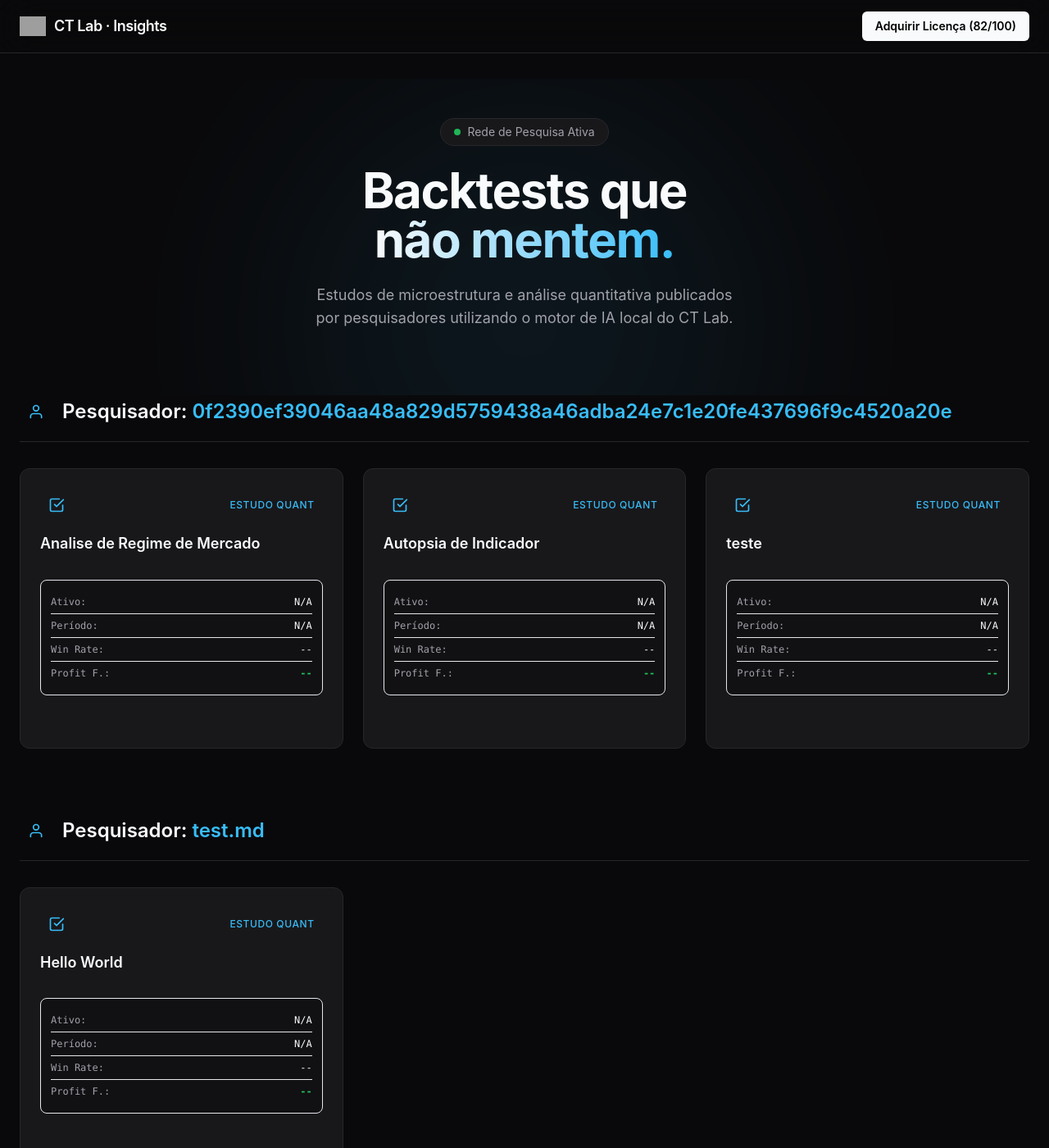
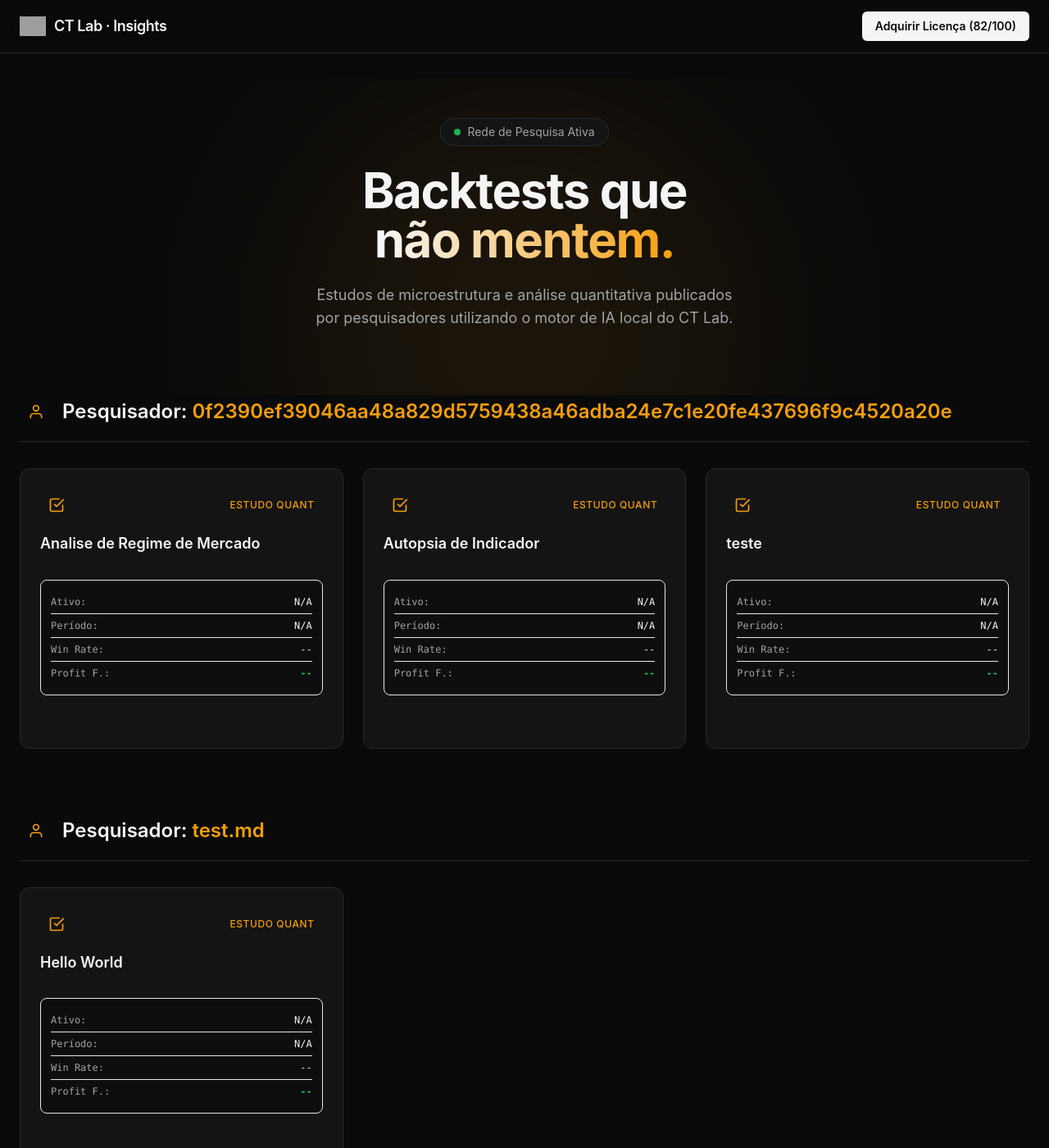
Before and after one commit to verida-trade/insights, a Jekyll site: the page built from index.html, in a window 1280 px wide and 1400 px high. Shown: the whole window at 82% size. Built offline with Jekyll 4.4.1, drawn with Linux system fonts in a browser that asks for light colours; nearby versions of some CDN libraries; grey boxes are pictures that could not be loaded.

Commit message:
Update index.html

```diff
--- a/index.html
+++ b/index.html
@@ -14,18 +14,21 @@
 
   <style>
     :root {
-      /* Mapeamento exato das variáveis do verida.trade */
-      --color-bg: #09090b; /* Fundo escuro */
-      --color-bg-elevated: #18181b; /* Fundo dos cards */
-      --color-bg-card: #27272a; /* Fundo hover */
-      --color-border: #27272a; /* Bordas e divisores */
-      --color-text: #f8fafc; /* Texto principal */
-      --color-text-muted: #a1a1aa; /* Texto secundário */
-      --color-text-dim: #71717a; /* Texto terciário */
-      --color-accent: #38bdf8; /* Azul marca */
-      --color-positive: #22c55e; /* Verde ganho */
-      --color-negative: #ef4444; /* Vermelho perda */
-      --color-ink: #000000;
+      --color-bg: #0a0a0a;
+      --color-bg-elevated: #141414;
+      --color-bg-card: #1a1a1a;
+      --color-border: #2a2a2a;
+      --color-text: #f5f5f5;
+      --color-text-muted: #a3a3a3;
+      --color-text-dim: #858585;
+      --color-accent: #f59e0b;
+      --color-accent-hover: #d97706;
+      --color-positive: #22c55e;
+      --color-negative: #ef4444;
+      --color-ink: #0a0a0a;
+
+      --font-sans: "Inter", system-ui, -apple-system, sans-serif;
+      --font-mono: "JetBrains Mono", "Fira Code", monospace;
     }
 
     body {
```
